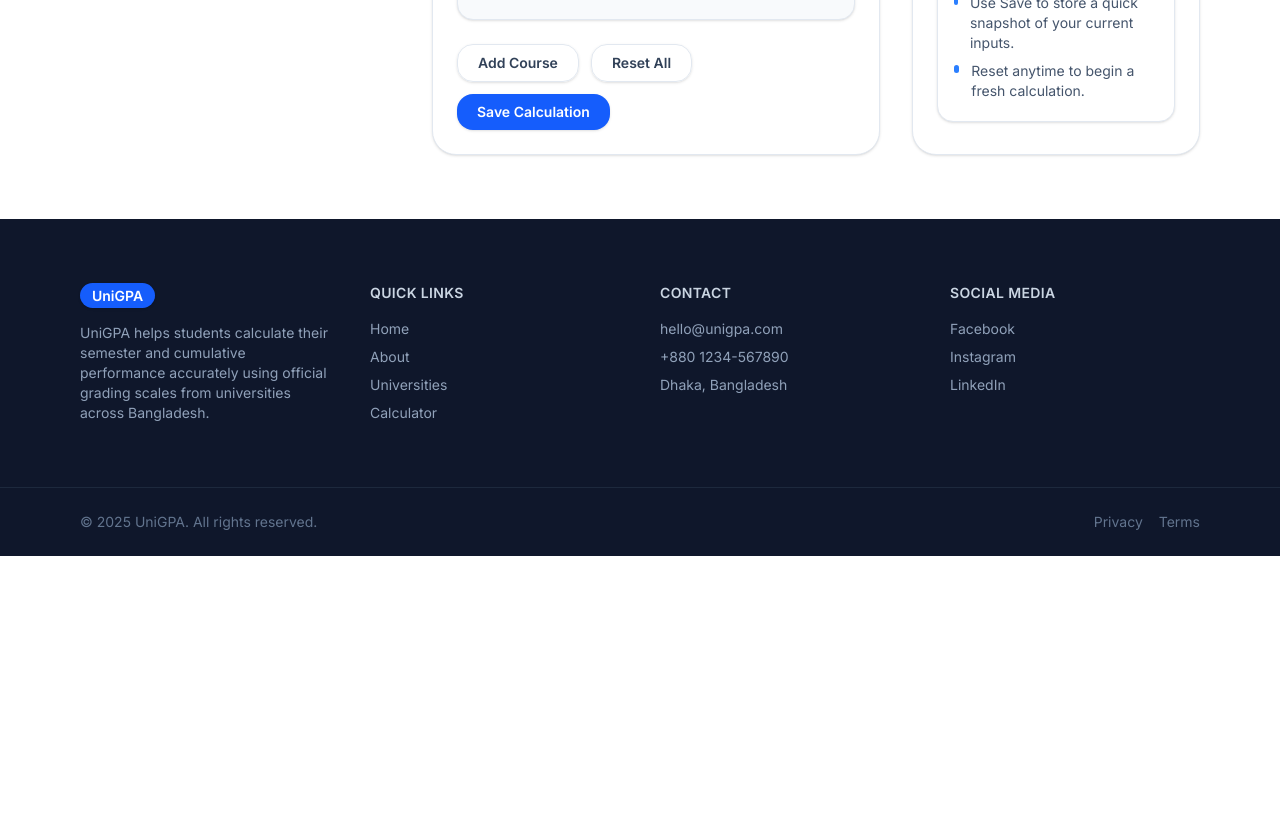
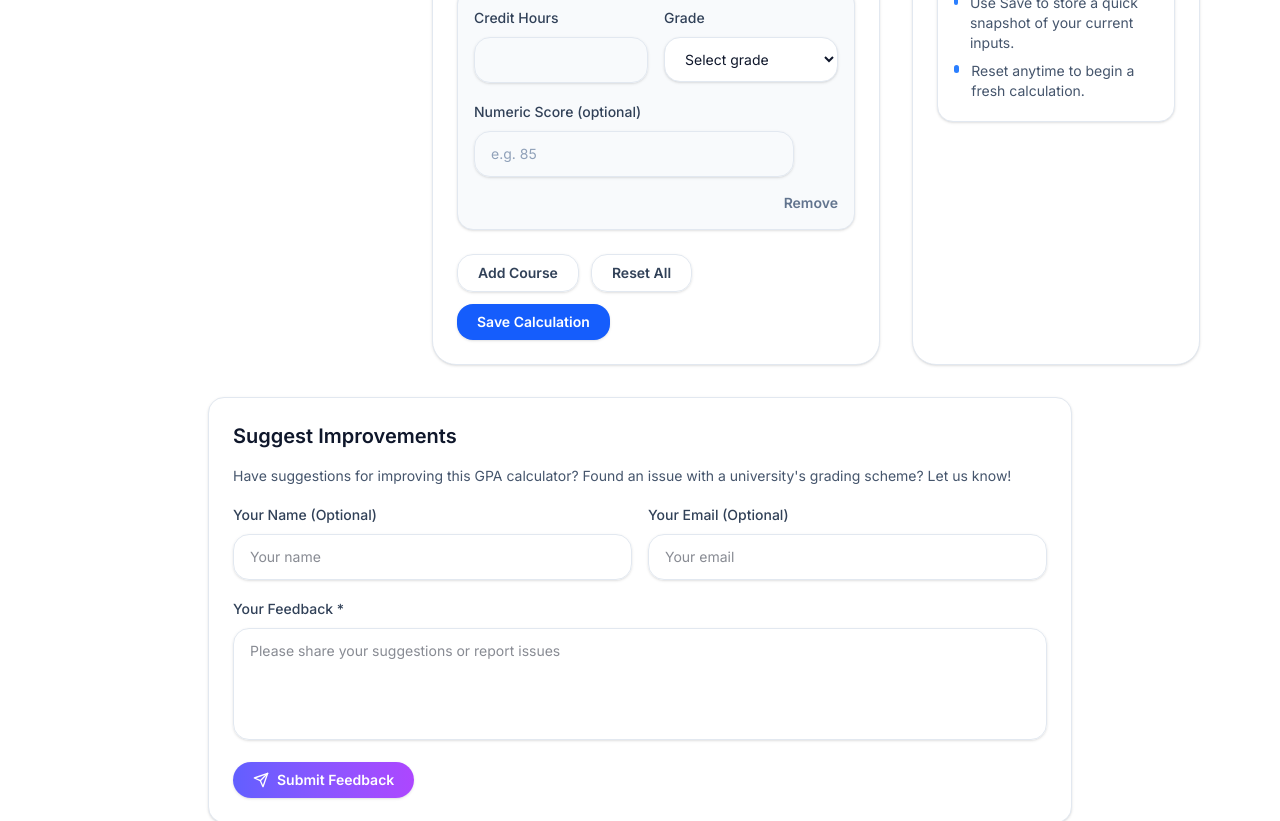
Before and after one commit to sbswiredops/cgpa, a Next.js app: page /calculator in a window 1280 px wide. Shown: the part 1480-2301 px from the top of the page. Before the commit the page ends 2036 px from the top, so only its background shows below. Built offline with nearby package versions, Linux system fonts and the light colour scheme.

Commit message:
Enhance GPA calculation and UI: - Add score field to course input - Implement calculation guide for selected university - Introduce feedback form for improvement suggestions - Refactor GPA computation for better credit parsing

```diff
--- a/src/app/calculator/page.tsx
+++ b/src/app/calculator/page.tsx
@@ -118,7 +118,7 @@ export default function CalculatorPage() {
   );
 
   const handleAddCourse = () => {
-    append({ credits: "", grade: "" });
+    append({ credits: "", grade: "", score: "" });
   };
 
   const handleRemoveCourse = (index: number) => {
@@ -166,6 +166,16 @@ export default function CalculatorPage() {
                 selectedId={selectedUniversityId}
                 onSelect={setSelectedUniversityId}
               />
+              {selectedUniversity.calculationGuide && (
+                <details className="rounded-2xl border border-slate-200 bg-white p-4">
+                  <summary className="cursor-pointer text-sm font-semibold text-slate-800">
+                    Calculation guide
+                  </summary>
+                  <div className="mt-2 text-sm text-slate-600 whitespace-pre-line">
+                    {selectedUniversity.calculationGuide}
+                  </div>
+                </details>
+              )}
             </div>
             <CourseGrades
               form={form}
@@ -195,6 +205,71 @@ export default function CalculatorPage() {
             />
           </div>
         </section>
+        {/* Suggest Improvements feedback card */}
+        <section className="mx-auto max-w-4xl px-4 pt-8">
+          <div className="rounded-2xl border border-slate-200 bg-white p-6 shadow-sm">
+            <h3 className="mb-4 text-xl font-semibold text-slate-900">
+              Suggest Improvements
+            </h3>
+            <p className="mb-4 text-sm text-slate-600">
+              Have suggestions for improving this GPA calculator? Found an issue
+              with a university's grading scheme? Let us know!
+            </p>
+
+            <form className="grid gap-4 sm:grid-cols-2">
+              <div>
+                <label className="text-sm font-medium text-slate-700">
+                  Your Name (Optional)
+                </label>
+                <input
+                  type="text"
+                  placeholder="Your name"
+                  className="mt-2 w-full rounded-2xl border border-slate-200 px-4 py-3 text-sm shadow-sm focus:border-blue-400 focus:outline-none focus:ring-2 focus:ring-blue-100"
+                />
+              </div>
+              <div>
+                <label className="text-sm font-medium text-slate-700">
+                  Your Email (Optional)
+                </label>
+                <input
+                  type="email"
+                  placeholder="Your email"
+                  className="mt-2 w-full rounded-2xl border border-slate-200 px-4 py-3 text-sm shadow-sm focus:border-blue-400 focus:outline-none focus:ring-2 focus:ring-blue-100"
+                />
+              </div>
+              <div className="sm:col-span-2">
+                <label className="text-sm font-medium text-slate-700">
+                  Your Feedback *
+                </label>
+                <textarea
+                  placeholder="Please share your suggestions or report issues"
+                  className="mt-2 w-full rounded-2xl border border-slate-200 px-4 py-3 text-sm shadow-sm h-28 resize-none focus:border-blue-400 focus:outline-none focus:ring-2 focus:ring-blue-100"
+                />
+              </div>
+              <div className="sm:col-span-2">
+                <button
+                  type="button"
+                  className="inline-flex items-center gap-2 rounded-full bg-gradient-to-r from-indigo-500 to-purple-500 px-5 py-2 text-sm font-semibold text-white shadow-sm hover:opacity-95"
+                >
+                  <svg
+                    xmlns="http://www.w3.org/2000/svg"
+                    className="h-4 w-4"
+                    viewBox="0 0 24 24"
+                    fill="none"
+                    stroke="currentColor"
+                    strokeWidth={2}
+                    strokeLinecap="round"
+                    strokeLinejoin="round"
+                  >
+                    <path d="M22 2L11 13" />
+                    <path d="M22 2L15 22L11 13L2 9L22 2Z" />
+                  </svg>
+                  Submit Feedback
+                </button>
+              </div>
+            </form>
+          </div>
+        </section>
       </main>
       <Footer />
     </div>
--- a/src/app/components/Calculator/CourseGrades.tsx
+++ b/src/app/components/Calculator/CourseGrades.tsx
@@ -129,6 +129,8 @@ export default function CourseGrades({
             key={field.id}
             className="rounded-2xl border border-slate-200 bg-slate-50 p-4 shadow-sm transition-all"
           >
+            <div className="flex flex-col gap-4">
+              {/* Top row: Credit Hours + Grade */}
               <div className="flex flex-col gap-4 sm:flex-row">
                 <div className="flex-1">
                   <label
@@ -142,7 +144,7 @@ export default function CourseGrades({
                     type="number"
                     step="0.5"
                     min="0"
-                  className="mt-2 w-full rounded-2xl border border-slate-200 px-4 py-3 text-sm shadow-sm focus:border-blue-400 focus:outline-none focus:ring-2 focus:ring-blue-100"
+                    className="mt-2 w-full rounded-2xl border border-slate-200 px-4 py-3 text-sm shadow-sm text-slate-900 placeholder:text-slate-400 focus:border-blue-400 focus:outline-none focus:ring-2 focus:ring-blue-100"
                     {...register(`courses.${index}.credits` as const, {
                       valueAsNumber: true,
                       min: {
@@ -157,6 +159,7 @@ export default function CourseGrades({
                     </p>
                   )}
                 </div>
+
                 <div className="flex-1">
                   <label
                     className="text-sm font-medium text-slate-700"
@@ -166,7 +169,7 @@ export default function CourseGrades({
                   </label>
                   <select
                     id={`courseGrade-${index}`}
-                  className="mt-2 w-full rounded-2xl border border-slate-200 bg-white px-4 py-3 text-sm text-slate-700 shadow-sm focus:border-blue-400 focus:outline-none focus:ring-2 focus:ring-blue-100"
+                    className="mt-2 w-full rounded-2xl border border-slate-200 bg-white px-4 py-3 text-sm text-slate-900 shadow-sm placeholder:text-slate-400 focus:border-blue-400 focus:outline-none focus:ring-2 focus:ring-blue-100"
                     {...register(`courses.${index}.grade` as const, {
                       required: "Select a grade",
                     })}
@@ -184,7 +187,10 @@ export default function CourseGrades({
                     </p>
                   )}
                 </div>
-              <div className="flex-1">
+              </div>
+
+              {/* Second row: Numeric Score */}
+              <div>
                 <label
                   className="text-sm font-medium text-slate-700"
                   htmlFor={`courseScore-${index}`}
@@ -198,7 +204,7 @@ export default function CourseGrades({
                   min="0"
                   max="100"
                   placeholder="e.g. 85"
-                  className="mt-2 w-full rounded-2xl border border-slate-200 px-4 py-3 text-sm shadow-sm focus:border-blue-400 focus:outline-none focus:ring-2 focus:ring-blue-100"
+                  className="mt-2 w-full max-w-xs rounded-2xl border border-slate-200 px-4 py-3 text-sm shadow-sm text-slate-900 placeholder:text-slate-400 focus:border-blue-400 focus:outline-none focus:ring-2 focus:ring-blue-100"
                   {...register(`courses.${index}.score` as const, {
                     valueAsNumber: true,
                     min: { value: 0, message: "Score must be 0 or higher" },
--- a/src/lib/gpa.ts
+++ b/src/lib/gpa.ts
@@ -35,21 +35,28 @@ export function computeGpa(
     let creditSum = 0; // denominator for GPA
     let earnedCredits = 0; // credits counted as earned (grade >= earnedGradeMin)
 
-    courses.forEach((course) => {
+    for (let i = 0; i < courses.length; i++) {
+        const course = courses[i];
         const rawCredits = course.credits as any;
-        const credits = typeof rawCredits === "number" ? rawCredits : Number(rawCredits);
-        if (typeof credits === "number" && !Number.isNaN(credits) && credits > 0) {
+        // Robustly parse credits: accept numbers or numeric strings with whitespace
+        const creditsParsed =
+            rawCredits === undefined || rawCredits === null
+                ? NaN
+                : Number(String(rawCredits).trim());
+        const credits = typeof creditsParsed === "number" && !Number.isNaN(creditsParsed) ? creditsParsed : NaN;
+        if (!Number.isNaN(credits) && credits > 0) {
             // If a numeric score was provided and numericRanges are available, map score -> grade
             let gradeToLookup = course.grade;
-            if ((course.score !== undefined || course.score !== null) && numericRanges) {
+            if (course.score !== undefined && course.score !== null && numericRanges) {
                 const rawScore = typeof course.score === "number" ? course.score : Number(course.score);
-                if (typeof rawScore === "number" && !Number.isNaN(rawScore)) {
+                if (!Number.isNaN(Number(rawScore))) {
                     const matched = numericRanges.find((r) => rawScore >= r.min && rawScore <= r.max);
                     if (matched) gradeToLookup = matched.grade;
                 }
             }
 
-            const point = gradeMap.get(String(gradeToLookup)) ?? null;
+            const gradeKey = gradeToLookup !== undefined && gradeToLookup !== null ? String(gradeToLookup).trim() : "";
+            const point = gradeMap.get(gradeKey) ?? null;
             if (point !== null) {
                 // Add quality points regardless; point may be 0 for F
                 qualityPoints += credits * point;
@@ -69,7 +76,7 @@ export function computeGpa(
                 }
             }
         }
-    });
+    }
 
     const current = creditSum > 0 ? qualityPoints / creditSum : null;
 
```
Lines whose indentation alone changed are shown as unchanged.
